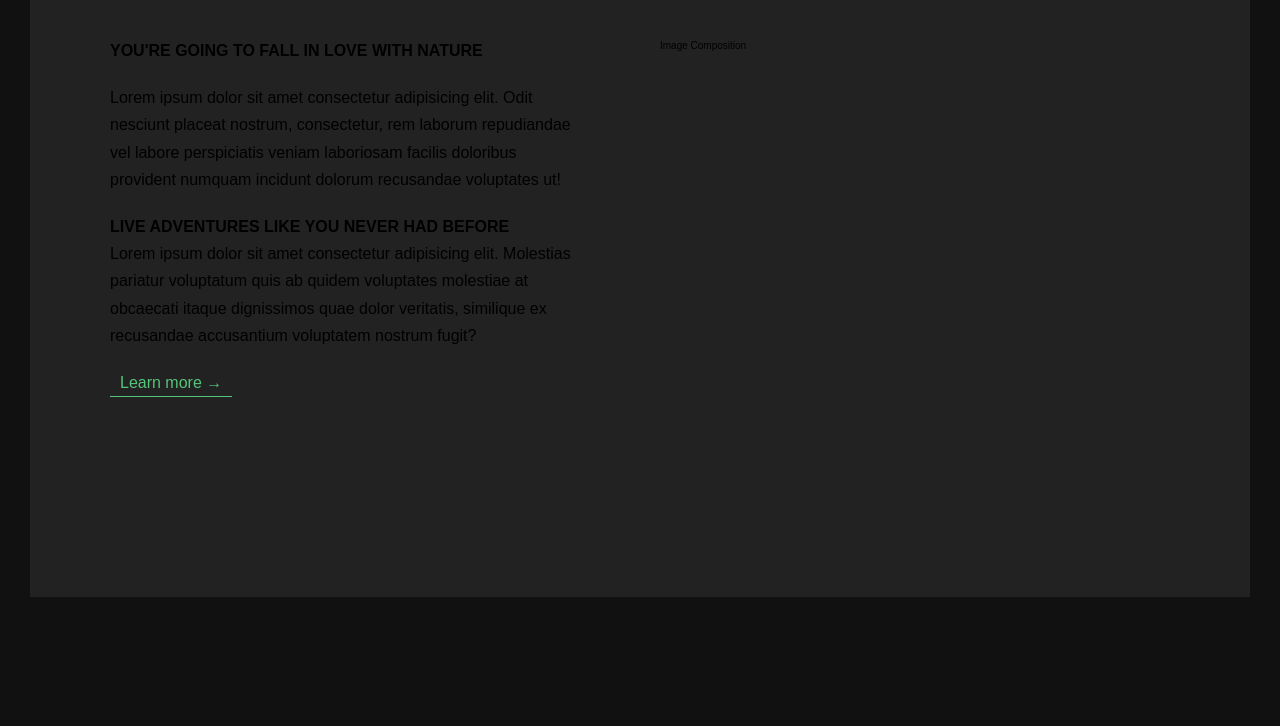
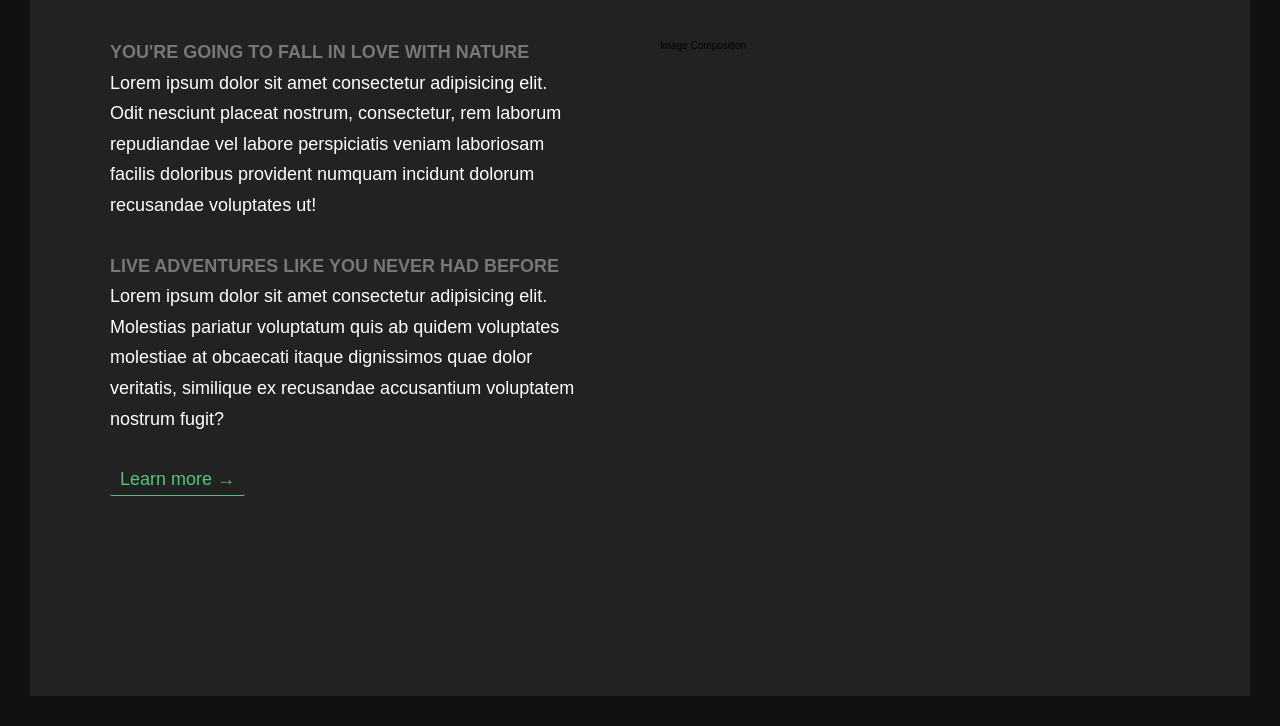
Before and after one commit to salazarkendall/SASS-natours, a website: page index.html in a window 1280 px wide. Shown: the part 741-1467 px from the top of the page. Before the commit the page ends 1368 px from the top, so only its background shows below. Drawn offline with Linux system fonts and the light colour scheme.

Commit message:
updated: entire project

```diff
--- a/index.html
+++ b/index.html
@@ -33,7 +33,7 @@
             </div>
             <div class="row">
                 <div class="col-1-2 u-ph-4">
-                    <h3 class="heading-tertiary u-mb-2">
+                    <h3 class="heading-tertiary">
                         You're going to fall in love with nature
                     </h3>
                     <div class="paragraph">
--- a/sass/abstracts/_variables.scss
+++ b/sass/abstracts/_variables.scss
@@ -10,7 +10,7 @@ $color-white: #fff;
 $color-black: #000;
 
 // FONT
-$default-font-size: 1.6rem;
+$default-font-size: 1.8rem;
 
 // GRID
 $grid-width: 114rem;
--- a/sass/base/_typography.scss
+++ b/sass/base/_typography.scss
@@ -56,12 +56,14 @@ body {
 }
 
 .heading-tertiary {
-	font-size: 1.6rem;
+	color: $color-gray-light;
+	font-size: $default-font-size;
 	font-weight: 700;
 	text-transform: uppercase;
 }
 
 .paragraph {
-	font-size: 1.6rem;
-	margin-bottom: 2rem;
+	color: $color-white;
+	font-size: $default-font-size;
+	margin-bottom: 3rem;
 }
--- a/sass/components/_button.scss
+++ b/sass/components/_button.scss
@@ -60,22 +60,28 @@
 
 .btn-text {
 	&:any-link {
-		font-size: $default-font-size;
+		border-bottom: 0.1rem solid $color-primary;
+		border-radius: 0.2rem;
 		color: $color-primary;
 		display: inline-block;
+		font-size: $default-font-size;
+		padding: 0 1rem;
+		transition: all 0.2s ease-in-out;
 		text-decoration: none;
-		border-bottom: 0.1rem solid $color-primary;
-		padding: 0 1rem;
 	}
 
 	&:hover {
+		background-color: $color-primary;
+		border-bottom: 0.1rem solid $color-primary;
+		box-shadow: 0 1rem 1rem rgba($color-black, 0.2);
 		color: $color-white;
 		display: inline-block;
 		text-decoration: none;
-		background-color: $color-primary;
-		border-bottom: 0.1rem solid $color-primary;
 		transform: translate(0, -0.5rem);
-		box-shadow: 0 0.5rem 10px black;
-		transition: all 0.2s ease-in-out;
+	}
+
+	&:active {
+		box-shadow: 0 0 0.5rem rgba($color-black, 0.5);
+		transform: translate(0, 0.3rem);
 	}
 }
```
Also changed, not shown: css/style.css.
